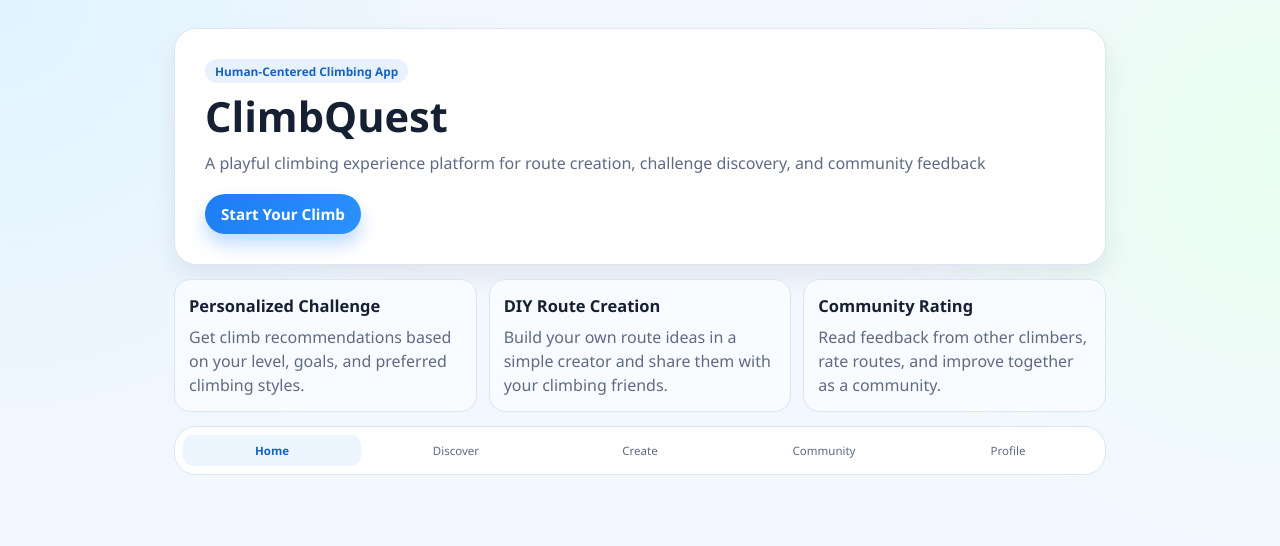
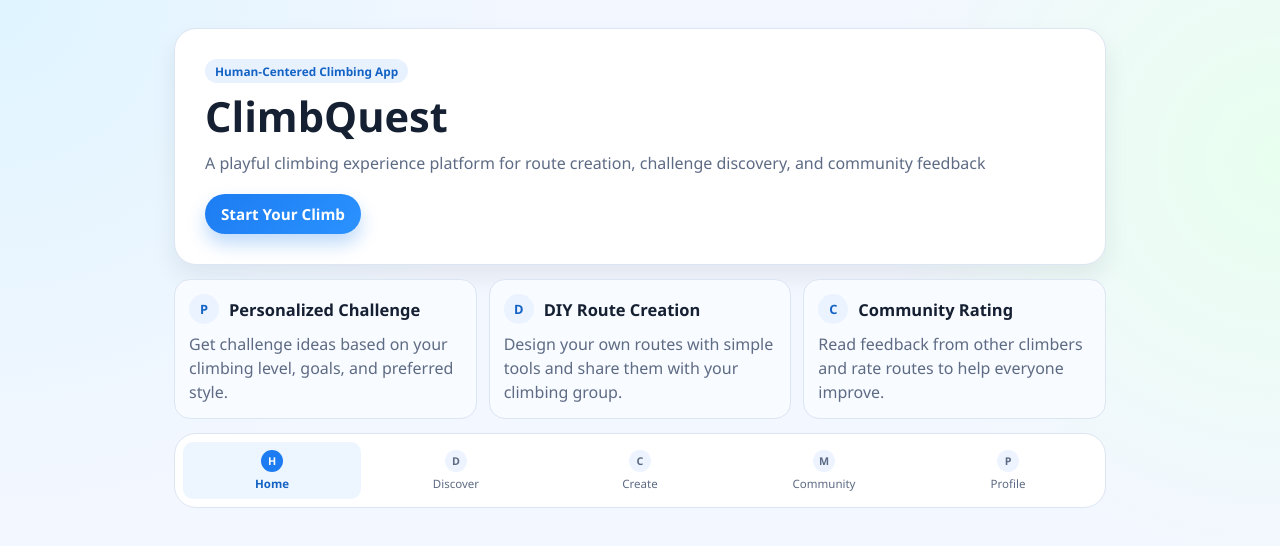
Before and after one commit to XYMMM000/CPT208-coursework, a React (Vite) app in the folder demo/: page / in a window 1280 px wide. Shown: the top 546 px of the page. Built offline with nearby package versions, Linux system fonts and the light colour scheme.

Commit message:
create web app

```diff
--- /dev/null
+++ b/demo/src/components/ui/BottomNavPreview.jsx
@@ -0,0 +1,25 @@
+const navItems = [
+  { icon: "H", label: "Home", isActive: true },
+  { icon: "D", label: "Discover" },
+  { icon: "C", label: "Create" },
+  { icon: "M", label: "Community" },
+  { icon: "P", label: "Profile" }
+];
+
+export default function BottomNavPreview() {
+  return (
+    <section className="cq-nav-mock" aria-label="Navigation preview">
+      {navItems.map((item) => (
+        <div
+          key={item.label}
+          className={`cq-nav-mock-item ${item.isActive ? "cq-nav-mock-item-active" : ""}`}
+        >
+          <span className="cq-nav-mock-icon" aria-hidden="true">
+            {item.icon}
+          </span>
+          <span>{item.label}</span>
+        </div>
+      ))}
+    </section>
+  );
+}
--- a/demo/src/components/ui/FeatureCard.jsx
+++ b/demo/src/components/ui/FeatureCard.jsx
@@ -1,7 +1,13 @@
-export default function FeatureCard({ title, description }) {
+export default function FeatureCard({ icon, title, description }) {
   return (
     <article className="cq-feature-card">
-      <h3>{title}</h3>
+      <div className="cq-feature-header">
+        <span className="cq-feature-icon" aria-hidden="true">
+          {icon}
+        </span>
+        <h3>{title}</h3>
+      </div>
+
       <p>{description}</p>
     </article>
   );
--- a/demo/src/pages/LandingPage.jsx
+++ b/demo/src/pages/LandingPage.jsx
@@ -1,59 +1,62 @@
+import BottomNavPreview from "../components/ui/BottomNavPreview";
+import FeatureCard from "../components/ui/FeatureCard";
 import { Link } from "react-router-dom";
-import FeatureCard from "../components/ui/FeatureCard";
 
+// Data is kept separate from JSX to make the component easier for beginners to edit.
 const landingFeatures = [
   {
+    icon: "P",
     title: "Personalized Challenge",
     description:
-      "Get climb recommendations based on your level, goals, and preferred climbing styles."
+      "Get challenge ideas based on your climbing level, goals, and preferred style."
   },
   {
+    icon: "D",
     title: "DIY Route Creation",
     description:
-      "Build your own route ideas in a simple creator and share them with your climbing friends."
+      "Design your own routes with simple tools and share them with your climbing group."
   },
   {
+    icon: "C",
     title: "Community Rating",
     description:
-      "Read feedback from other climbers, rate routes, and improve together as a community."
+      "Read feedback from other climbers and rate routes to help everyone improve."
   }
 ];
 
 export default function LandingPage() {
   return (
     <div className="cq-landing-page">
+      {/* Hero section: first thing users see when they open the app */}
       <section className="cq-hero-card">
         <p className="cq-eyebrow">Human-Centered Climbing App</p>
         <h1>ClimbQuest</h1>
+
         <p className="cq-subtitle">
           A playful climbing experience platform for route creation, challenge
           discovery, and community feedback
         </p>
 
-        {/* Main call-to-action button */}
+        {/* Primary call-to-action */}
         <Link className="cq-primary-btn" to="/home">
           Start Your Climb
         </Link>
       </section>
 
+      {/* Feature cards highlight the 3 core app ideas */}
       <section className="cq-feature-grid" aria-label="Core features">
         {landingFeatures.map((feature) => (
           <FeatureCard
             key={feature.title}
+            icon={feature.icon}
             title={feature.title}
             description={feature.description}
           />
         ))}
       </section>
 
-      {/* Simple mock preview of bottom navigation */}
-      <section className="cq-nav-mock" aria-label="Navigation preview">
-        <div className="cq-nav-mock-item cq-nav-mock-item-active">Home</div>
-        <div className="cq-nav-mock-item">Discover</div>
-        <div className="cq-nav-mock-item">Create</div>
-        <div className="cq-nav-mock-item">Community</div>
-        <div className="cq-nav-mock-item">Profile</div>
-      </section>
+      {/* Simple visual preview of the future app bottom navigation */}
+      <BottomNavPreview />
     </div>
   );
 }
--- a/demo/src/styles/climbquest.css
+++ b/demo/src/styles/climbquest.css
@@ -202,6 +202,24 @@ a {
   padding: 14px;
 }
 
+.cq-feature-header {
+  display: flex;
+  align-items: center;
+  gap: 10px;
+}
+
+.cq-feature-icon {
+  width: 30px;
+  height: 30px;
+  border-radius: 50%;
+  display: grid;
+  place-items: center;
+  font-size: 0.8rem;
+  font-weight: 700;
+  color: var(--cq-primary-strong);
+  background: #eaf3ff;
+}
+
 .cq-feature-card h3 {
   margin: 0;
   font-size: 1.03rem;
@@ -230,12 +248,32 @@ a {
   color: var(--cq-text-soft);
   border-radius: 10px;
   padding: 8px 2px;
+  display: flex;
+  flex-direction: column;
+  align-items: center;
+  gap: 4px;
+}
+
+.cq-nav-mock-icon {
+  width: 22px;
+  height: 22px;
+  border-radius: 50%;
+  display: grid;
+  place-items: center;
+  font-size: 0.67rem;
+  font-weight: 700;
+  background: #edf4ff;
 }
 
 .cq-nav-mock-item-active {
   background: #edf6ff;
   color: var(--cq-primary-strong);
   font-weight: 700;
+}
+
+.cq-nav-mock-item-active .cq-nav-mock-icon {
+  background: var(--cq-primary);
+  color: #fff;
 }
 
 @media (min-width: 768px) {
```
